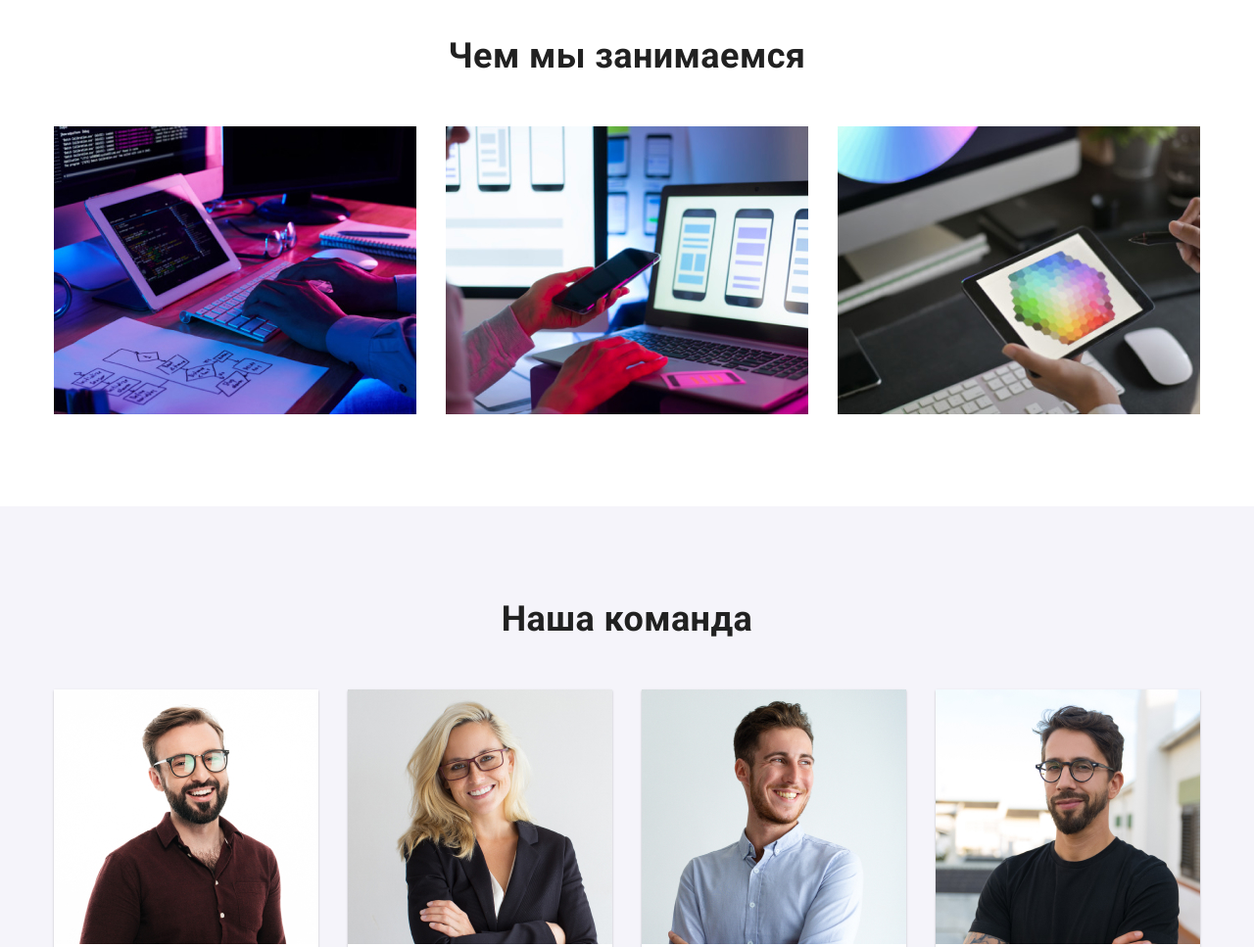
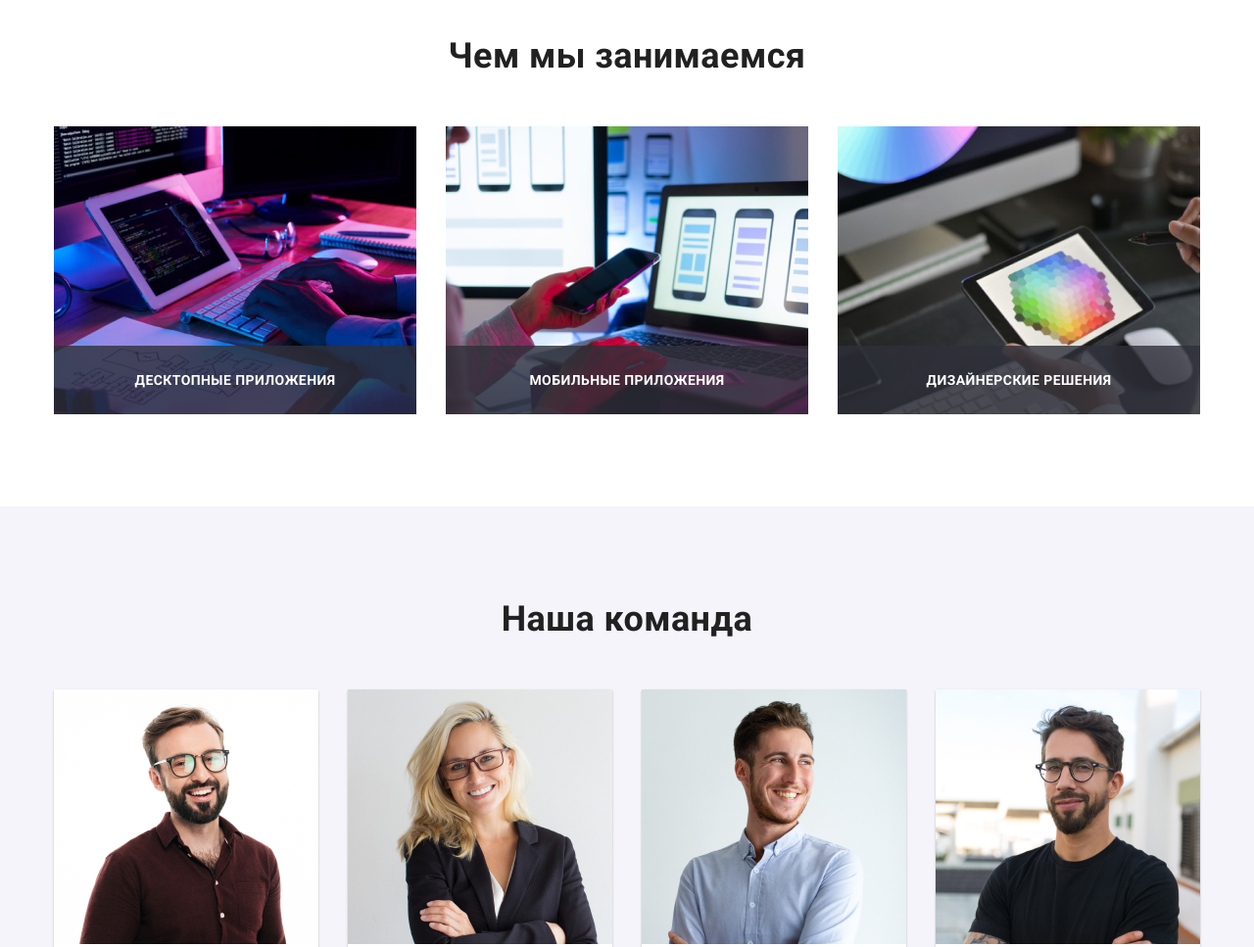
Before and after one commit to RomanFalin/goit-markup-hw-05, a plain HTML site: page index.html in a window 1280 px wide. Shown: the part 1080-2047 px from the top of the page at 98% size. Drawn offline with nearby package versions, Linux system fonts and the light colour scheme.

Commit message:
reupadate of position of activities

```diff
--- a/css/styles.css
+++ b/css/styles.css
@@ -311,13 +311,29 @@ ul{
     margin-bottom: 50px;
 }
 
-.act-example:not(:last-child){
-    margin-right: var(--item-margin);
+.act-examples{
+    display: flex;
+    justify-content: space-between;
 }
 
-.act-examples{
+.act-thumb{
+    position: relative;
     display: flex;
-    /*justify-content: center;*/
+    align-items: flex-end;
+}
+
+.act-text{
+    position: absolute;
+    width: 370px;
+    padding-top: 27px;
+    padding-bottom: 27px;
+    font-weight: 700;
+    font-size: 14px;
+    line-height: 16px;
+    text-align: center;
+    text-transform: uppercase;
+    color: var(--back-color);
+    background: rgba(47, 48, 58, 0.8);
 }
 
 /*----------------------------------------TEAM----------------------------------------*/
--- a/index.html
+++ b/index.html
@@ -113,13 +113,22 @@
                     <h2 class="what-do"> Чем мы занимаемся </h2>
                     <ul class="act-examples">
                         <li class="act-example">
+                            <div class="act-thumb">
                                 <img class="act-img" src="./images/img1.jpg" alt="Создаем" width="370">
+                                <p class="act-text"> Десктопные приложения </p>
+                            </div>
                         </li>
                         <li class="act-example">
+                            <div class="act-thumb">
                                 <img class="act-img" src="./images/img2.jpg" alt="Адаптируем" width="370">
+                                <p class="act-text"> Мобильные приложения </p>
+                            </div>
                         </li>
                         <li class="act-example">
+                            <div class="act-thumb">
                                 <img class="act-img" src="./images/img3.jpg" alt="Оформляем" width="370">
+                                <p class="act-text"> Дизайнерские решения </p>
+                            </div>
                         </li>
                     </ul>
                 </div>
@@ -329,8 +338,7 @@
                     <address class="addresses">
                         <ul class="addresses-list">
                             <li class="item">
-                                    <a class="phy-address" href="https://goo.gl/maps/mMr4c1XwCbGi9ZgB7"> г. Киев, пр-т Леси Украинки, 26
-                                    </a>
+                                <a class="phy-address" href="https://goo.gl/maps/mMr4c1XwCbGi9ZgB7"> г. Киев, пр-т Леси Украинки, 26 </a>
                             </li>
                             <li class="item">
                                 <a class="address" href="mailto:info@devstudio.com"> info@devstudio.com </a>
@@ -377,6 +385,7 @@
                     </ul>
                 </div>
             </div>
-            <footer>
+        </footer>
+        <script src="./js/modal.js"></script>
     </body>
 </html>
```
Also changed, not shown: modal.js (added, +14 -0 lines). Lines whose indentation alone changed are shown as unchanged.
